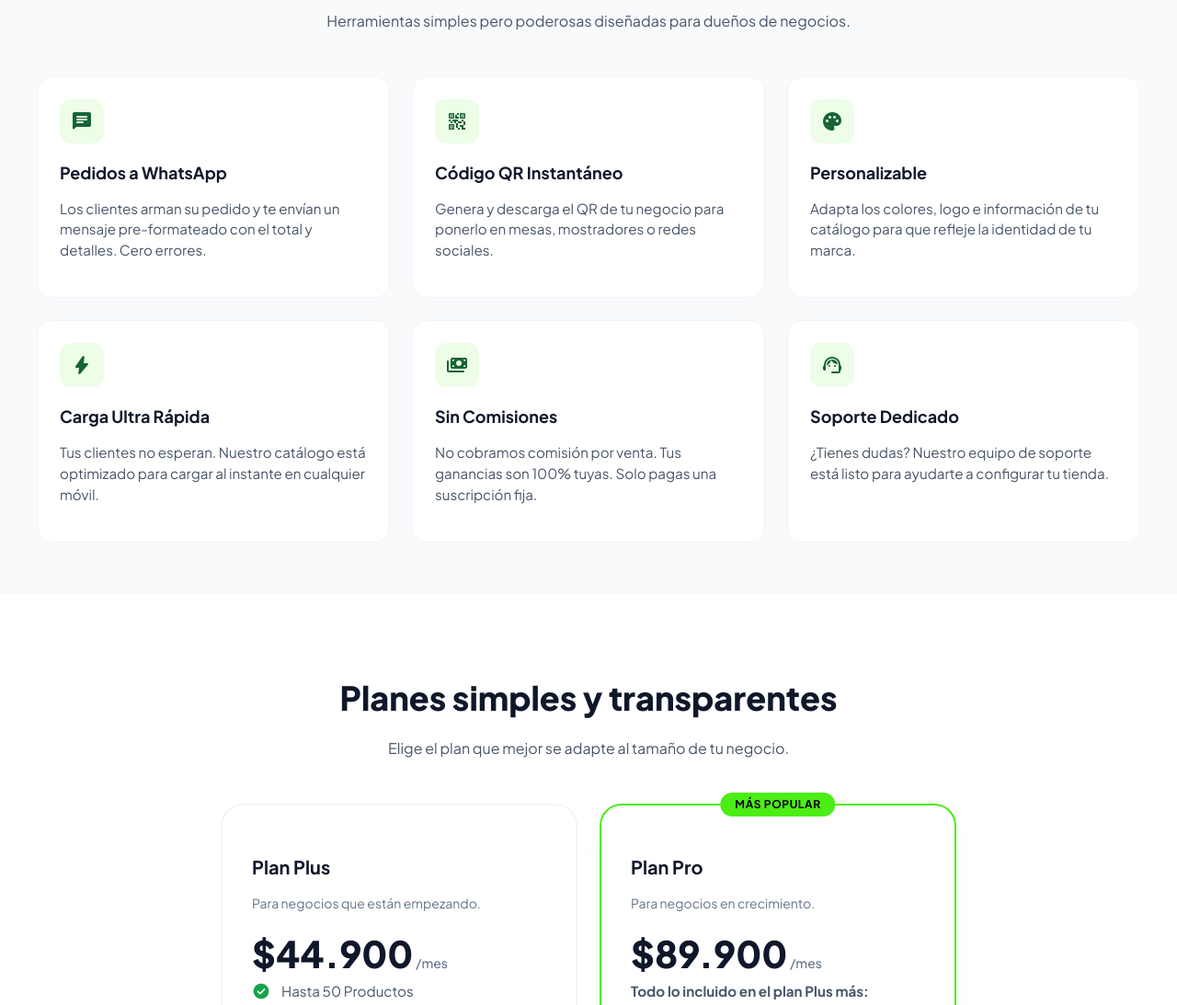
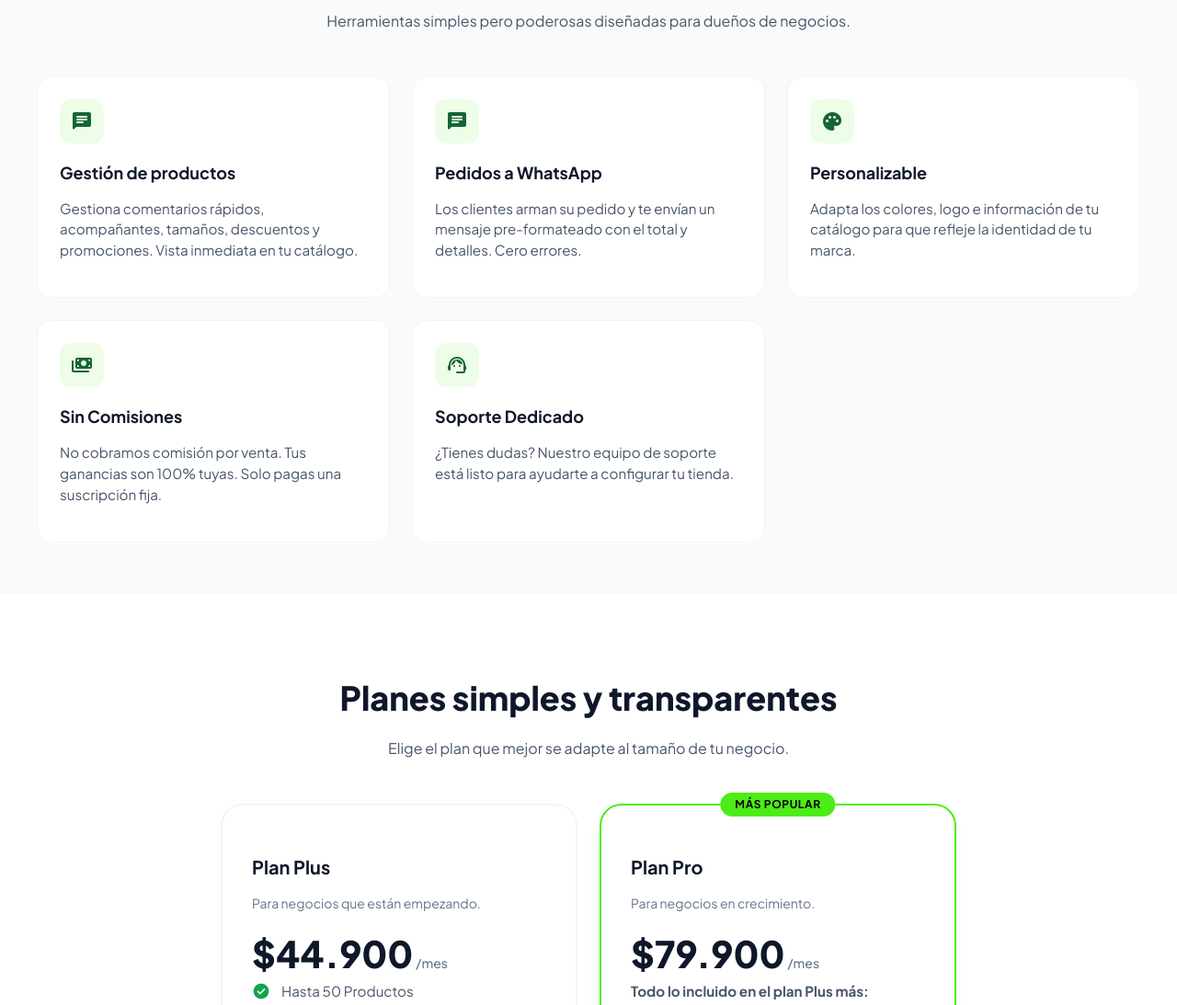
Before and after one commit to Bidiex/catalogo, a website built with Vite: page index.html in a window 1280 px wide. Shown: the part 1300-2393 px from the top of the page at 92% size. Built offline with nearby package versions, Linux system fonts and the light colour scheme.

Commit message:
Update index.html

```diff
--- a/index.html
+++ b/index.html
@@ -102,19 +102,18 @@
           <div class="feature-icon-box">
             <span class="material-symbols-rounded">chat</span>
           </div>
-          <h3 class="feature-title">Pedidos a WhatsApp</h3>
-          <p class="feature-desc">Los clientes arman su pedido y te envían un mensaje pre-formateado con el total y
-            detalles. Cero errores.</p>
+          <h3 class="feature-title">Gestión de productos</h3>
+          <p class="feature-desc">Gestiona comentarios rápidos, acompañantes, tamaños, descuentos y promociones. Vista inmediata en tu catálogo.</p>
         </div>
 
         <!-- Feature 2 -->
         <div class="feature-card">
           <div class="feature-icon-box">
-            <span class="material-symbols-rounded">qr_code_2</span>
+            <span class="material-symbols-rounded">chat</span>
           </div>
-          <h3 class="feature-title">Código QR Instantáneo</h3>
-          <p class="feature-desc">Genera y descarga el QR de tu negocio para ponerlo en mesas, mostradores o redes
-            sociales.</p>
+          <h3 class="feature-title">Pedidos a WhatsApp</h3>
+          <p class="feature-desc">Los clientes arman su pedido y te envían un mensaje pre-formateado con el total y
+            detalles. Cero errores.</p>
         </div>
 
         <!-- Feature 3 -->
@@ -130,16 +129,6 @@
         <!-- Feature 4 -->
         <div class="feature-card">
           <div class="feature-icon-box">
-            <span class="material-symbols-rounded">bolt</span>
-          </div>
-          <h3 class="feature-title">Carga Ultra Rápida</h3>
-          <p class="feature-desc">Tus clientes no esperan. Nuestro catálogo está optimizado para cargar al instante en
-            cualquier móvil.</p>
-        </div>
-
-        <!-- Feature 5 -->
-        <div class="feature-card">
-          <div class="feature-icon-box">
             <span class="material-symbols-rounded">payments</span>
           </div>
           <h3 class="feature-title">Sin Comisiones</h3>
@@ -147,7 +136,7 @@
             suscripción fija.</p>
         </div>
 
-        <!-- Feature 6 -->
+        <!-- Feature 5 -->
         <div class="feature-card">
           <div class="feature-icon-box">
             <span class="material-symbols-rounded">support_agent</span>
@@ -225,7 +214,7 @@
             <p class="plan-desc">Para negocios en crecimiento.</p>
           </div>
           <div class="mb-8">
-            <span class="plan-price">$89.900</span>
+            <span class="plan-price">$79.900</span>
             <span class="plan-period">/mes</span>
           </div>
           <ul class="pricing-features">
```
